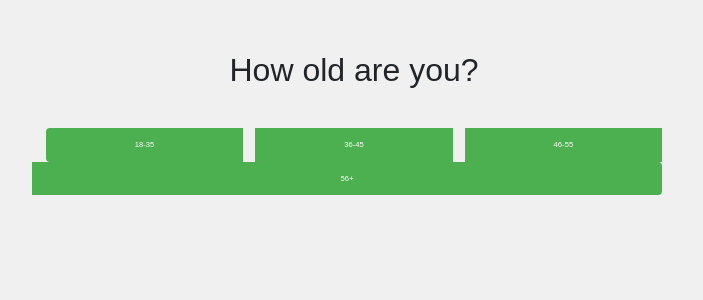
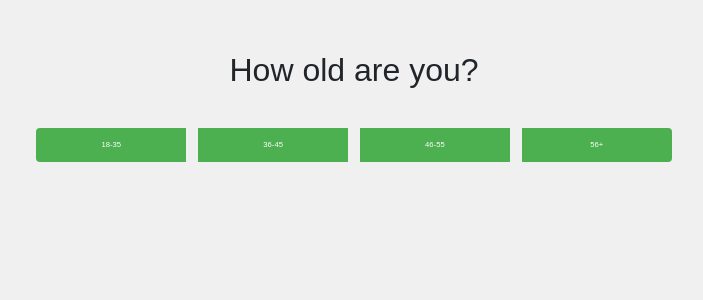
Before and after one commit to AndrewGuadi/doughDiaries, a Flask app: page /survey in a window 1280 px wide. Shown: the top 300 px of the page, without its empty margins (286-989 px from the left). Run offline with Flask 3, Linux system fonts and the light colour scheme; some libraries are stand-ins or nearby versions.

Commit message:
Removed flex-wrap from btn-group

```diff
--- a/templates/survey.html
+++ b/templates/survey.html
@@ -88,7 +88,7 @@
             <div class="carousel-item active">
                 <div class="container text-center">
                     <h2>How old are you?</h2>
-                    <div class="btn-group btn-group-horizontal flex-wrap">
+                    <div class="btn-group btn-group-horizontal">
                         <button type="button" class="btn age-group-btn" onclick="nextStep()">18-35</button>
                         <button type="button" class="btn age-group-btn" onclick="nextStep()">36-45</button>
                         <button type="button" class="btn age-group-btn" onclick="nextStep()">46-55</button>
```
